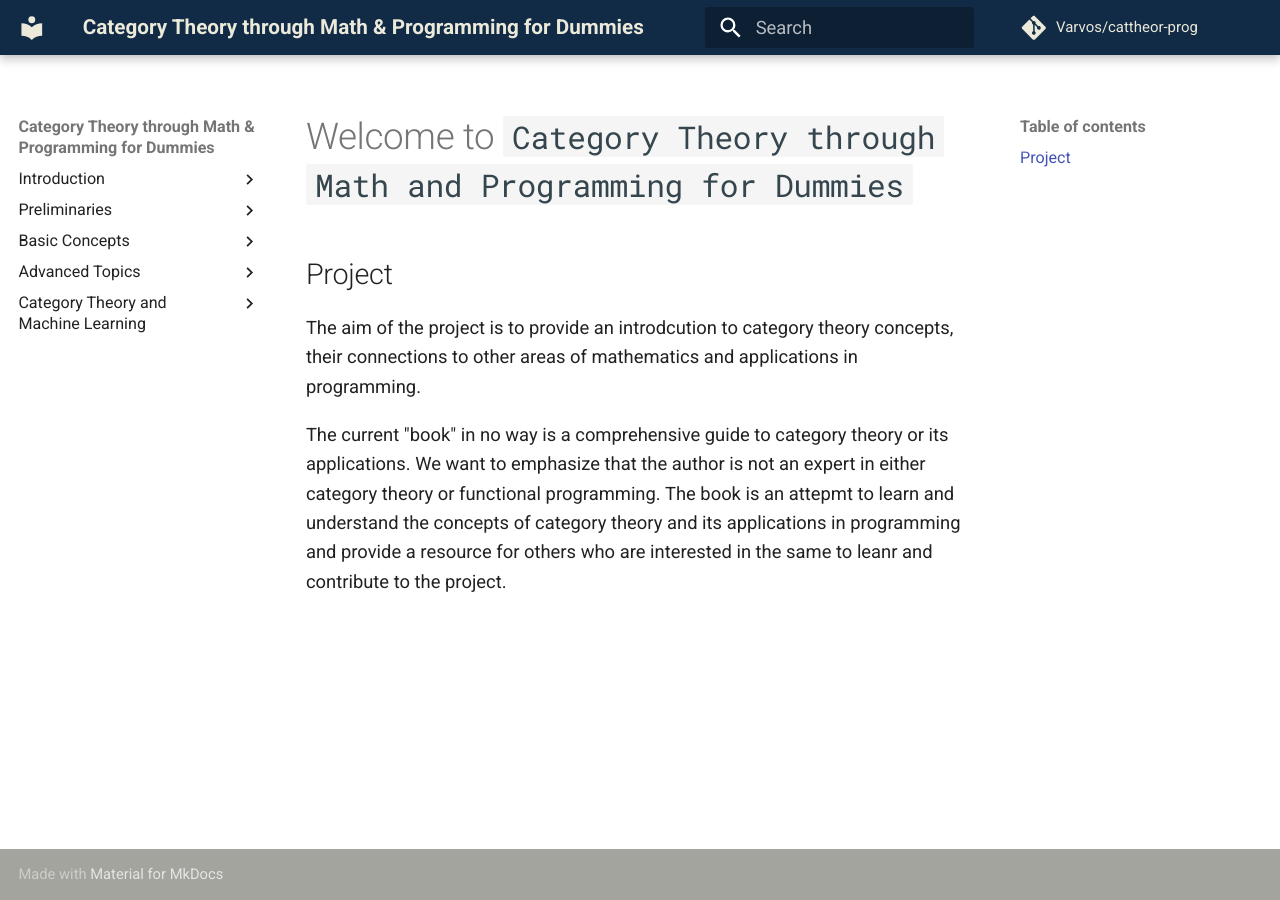
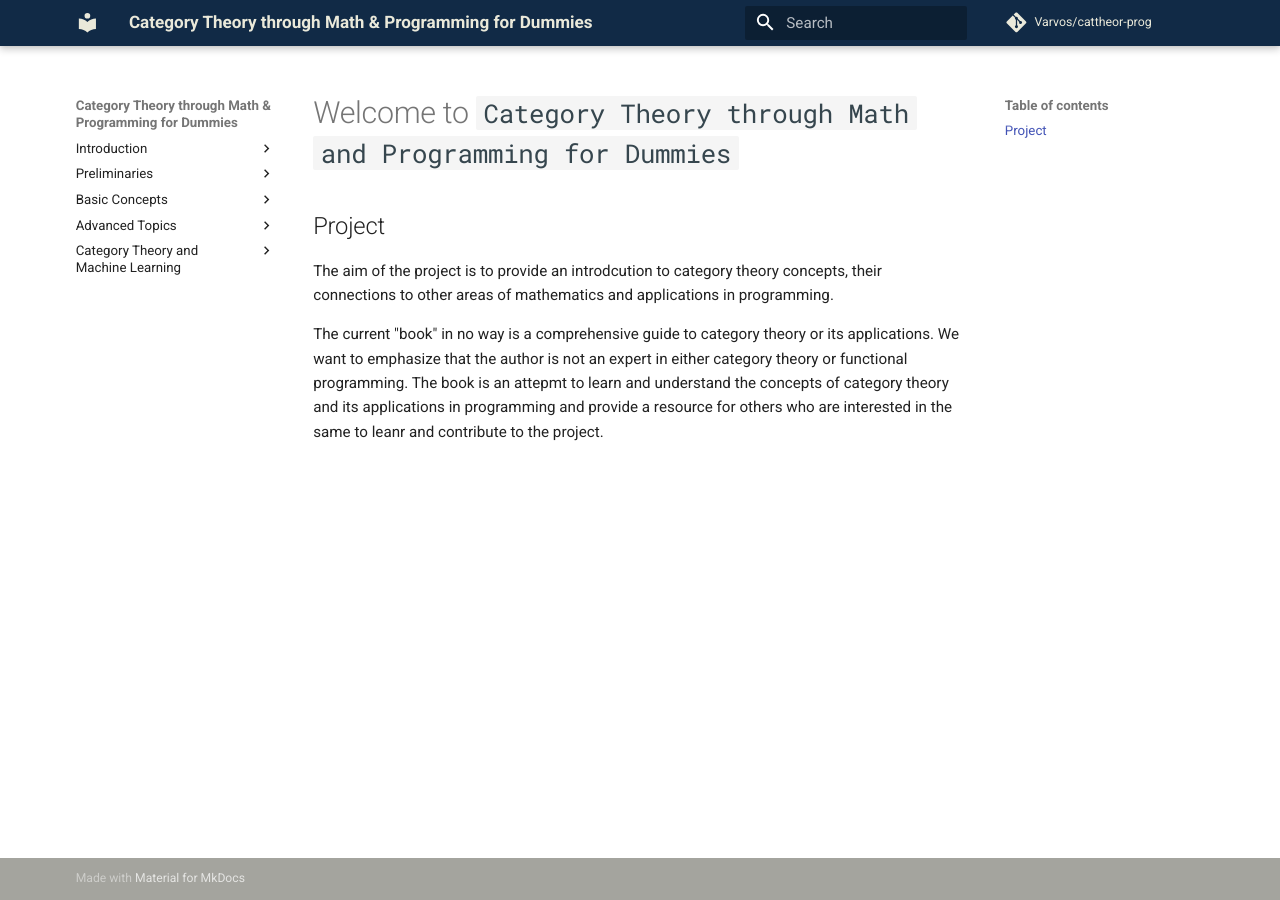
Before and after one commit to Varvos/category-theory-and-programming-for-absolute-dummies, an MkDocs documentation site: the page built from docs/index.md, in a window 1280 px wide. Built offline with MkDocs 1.6.1 and Material for MkDocs 9.7.7, drawn with Linux system fonts in a browser that asks for light colours; nearby versions of some CDN libraries; comment, search, counter and statistics services are not loaded.

Commit message:
style: decrease font size agian

```diff
--- a/docs/assets/css/custom.css
+++ b/docs/assets/css/custom.css
@@ -35,7 +35,7 @@
 
 
 html {
-  font-size: 23px; /* Default size. You can increase or decrease it
+  font-size: 19px; /* Default size. You can increase or decrease it
 }
 
 
```
